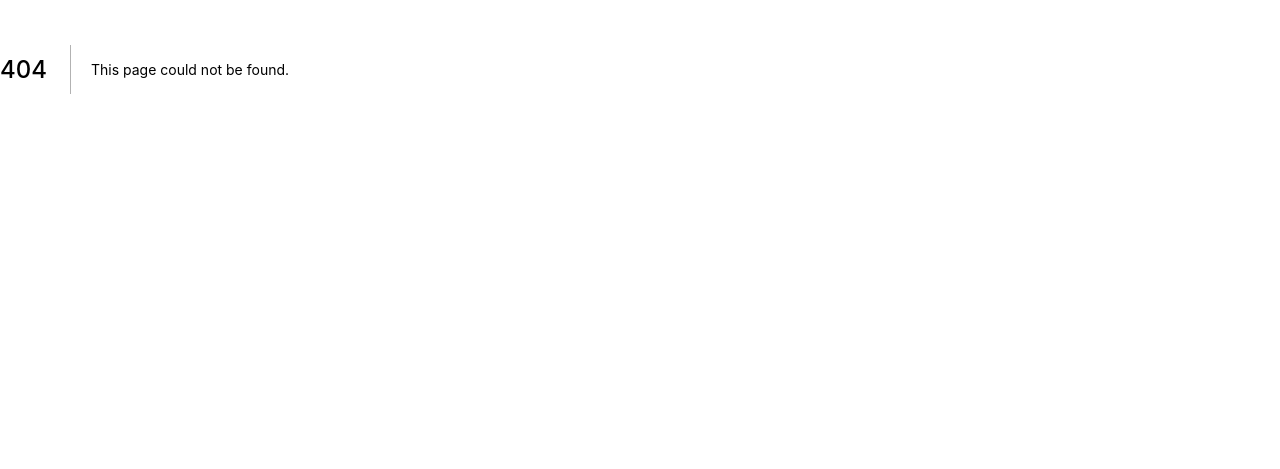
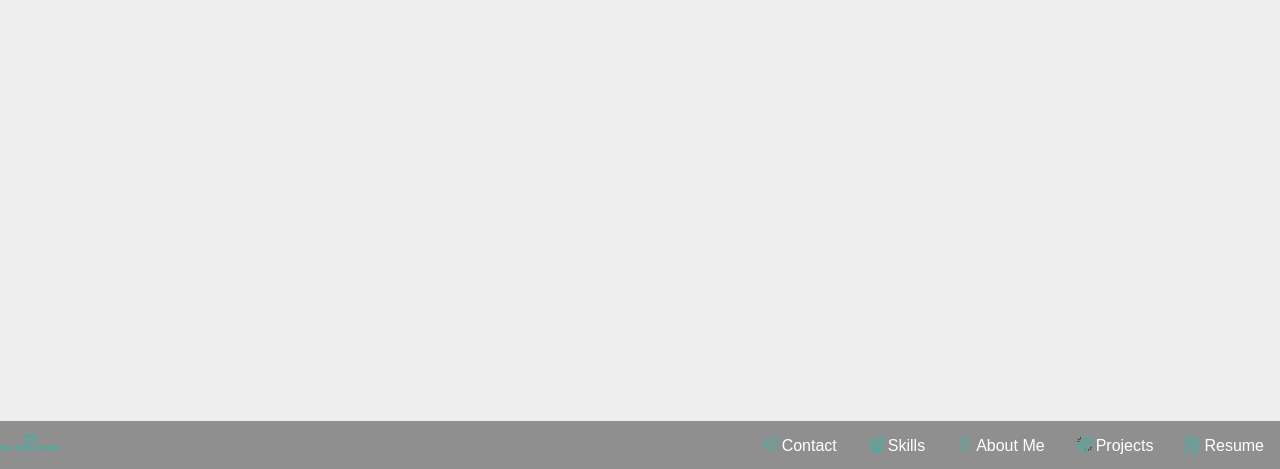
Before and after one commit to paakofiaidoo/Portfolio, a Next.js app: page /components/Nav in a window 1280 px wide. Before the commit this address had no page. Shown: the part 331-800 px from the top of the page. Built offline with nearby package versions, Linux system fonts and the light colour scheme.

Commit message:
basic looks of navbar

```diff
--- /dev/null
+++ b/pages/components/Nav.js
@@ -0,0 +1,71 @@
+import Image from "next/image";
+import styles from "../../styles/Nav.module.scss";
+import { FontAwesomeIcon } from "@fortawesome/react-fontawesome";
+import { faBars, faTimes } from "@fortawesome/free-solid-svg-icons";
+import { useState } from "react";
+const Nav = () => {
+  const [state, setState] = useState({ isActive: false });
+  const [nav, setNav] = useState([
+    {
+      id: 1,
+      title: "contact",
+      isActive: true,
+      icon: "/navIcons/contact.svg",
+    },
+    {
+      id: 2,
+      title: "skills",
+      isActive: false,
+      icon: "/navIcons/competence.svg",
+    },
+    {
+      id: 3,
+      title: "about me",
+      isActive: false,
+      icon: "/navIcons/man.svg",
+    },
+    {
+      id: 4,
+      title: "projects",
+      isActive: false,
+      icon: "/navIcons/project.svg",
+    },
+    {
+      id: 5,
+      title: "resume",
+      isActive: false,
+      icon: "/navIcons/resume.svg",
+    },
+  ]);
+  const { isActive } = state;
+  return (
+    <nav
+      className={`navbar ${isActive ? `isActive ${styles.isActive}` : ""} ${
+        styles.navbar
+      }`}
+    >
+      <span className={`logo ${styles.logo}`}>
+        <Image
+          className={`icon`}
+          src="/brand/vector/default-monochrome.svg"
+          alt="karibe Logo"
+          width={60}
+          height={60}
+        />{" "}
+      </span>
+
+      <div className={`links  ${styles.links}`}>
+        <>
+          {nav.map(({ title, icon, isActive }, i) => (
+            <li>
+              <img src={icon} className={styles.linksIcon} alt={title} />
+              <a href="#">{title}</a>
+            </li>
+          ))}
+        </>
+      </div>
+    </nav>
+  );
+};
+
+export default Nav;
```
Also changed, not shown: styles/Nav.module.scss (indentation only).
